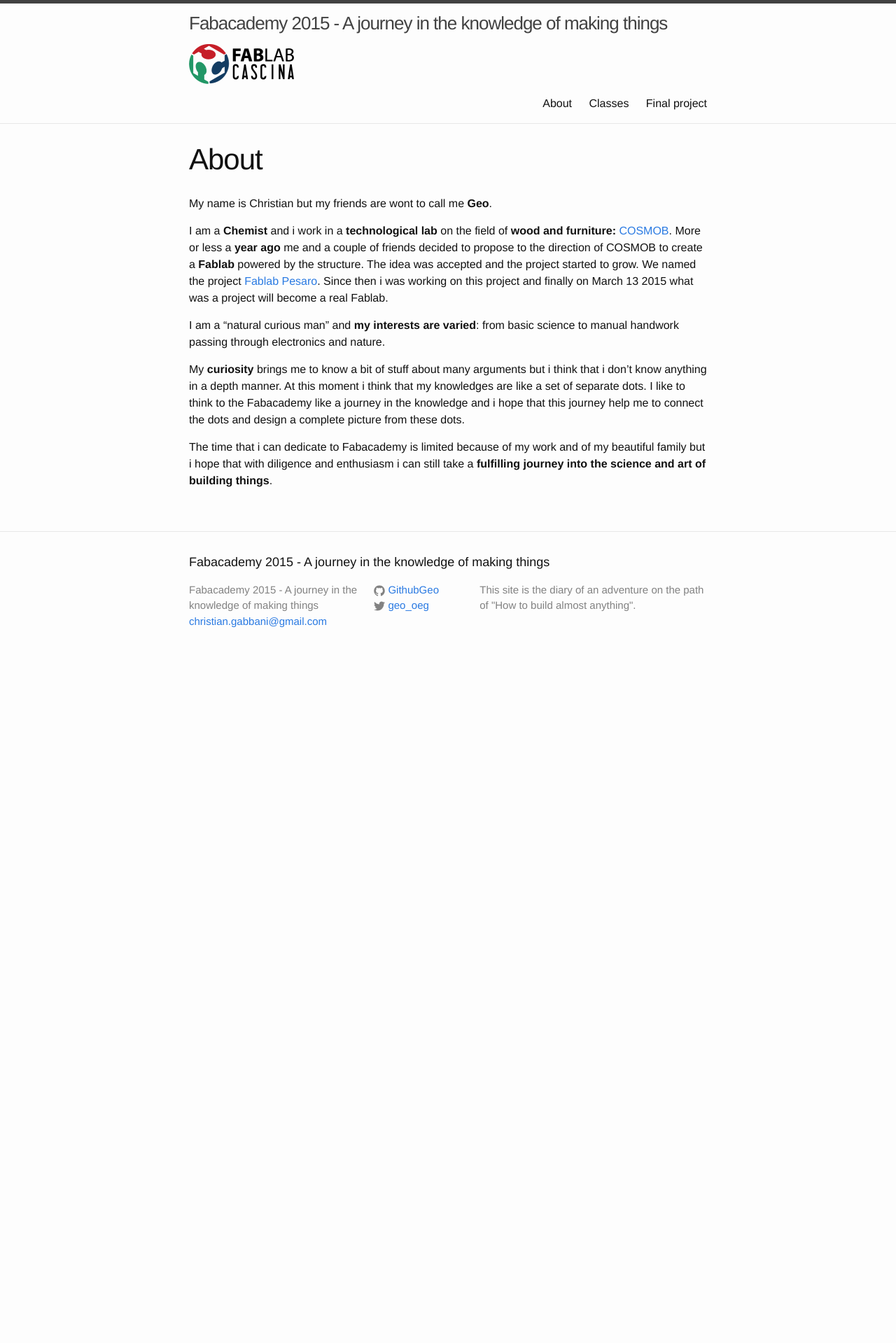
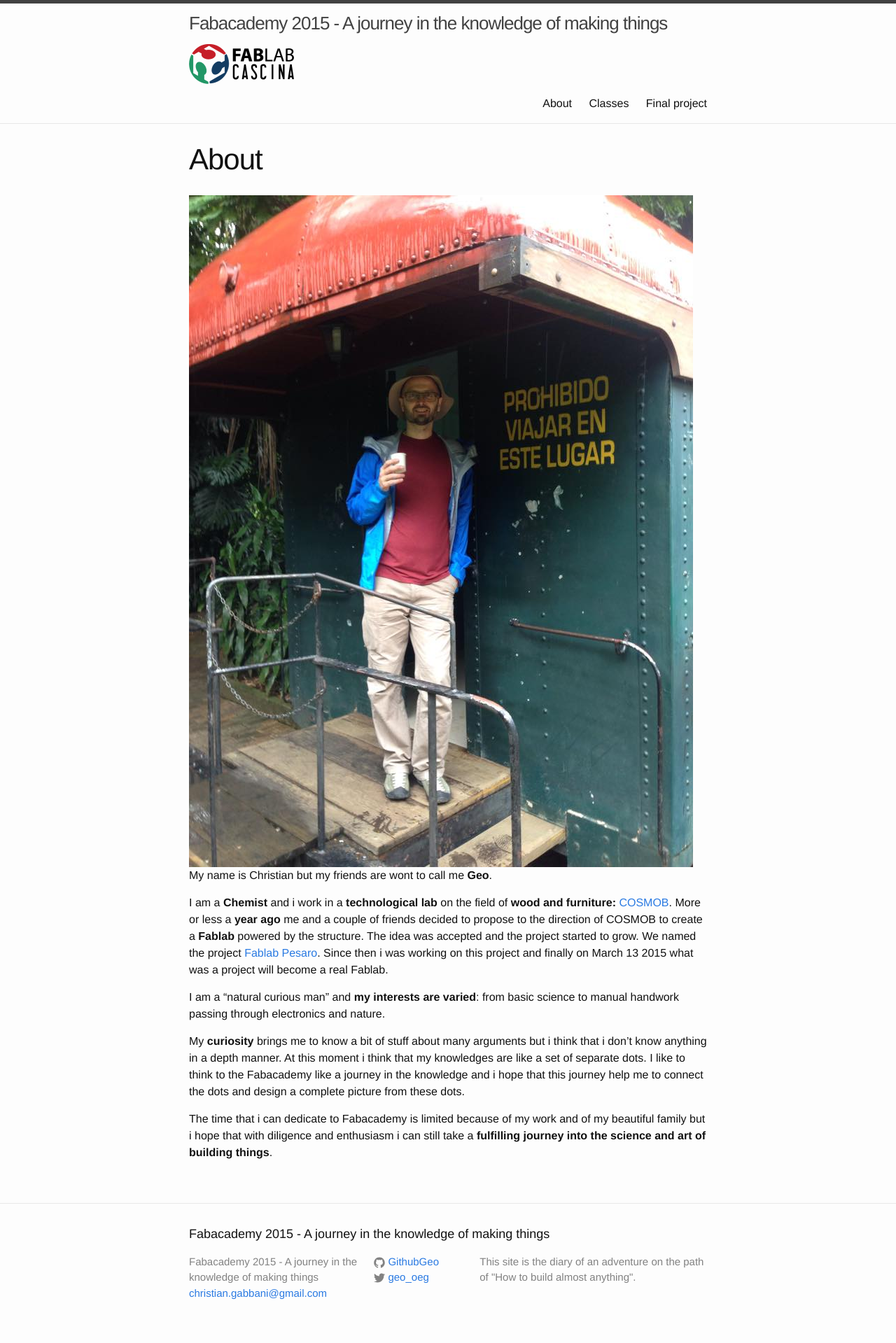
Before and after one commit to GithubGeo/fabacademy-site, a Jekyll site: the page built from about.md, in a window 1280 px wide. Shown: the whole page at 70% size. Built offline with Jekyll 4.4.1, drawn with Linux system fonts in a browser that asks for light colours; before the commit the page ends 959 px from its top, so only the background shows below that.

Commit message:
Add avatar

```diff
--- a/about.md
+++ b/about.md
@@ -4,6 +4,9 @@ title: About
 permalink: /about/
 ---
 
+<div style="width: 100%; float:left">
+		<img src="/images/avatar.jpg">
+</div>
 
 My name is Christian but my friends are wont to call me **Geo**.
 
```
Also changed, not shown: 2 other files.
